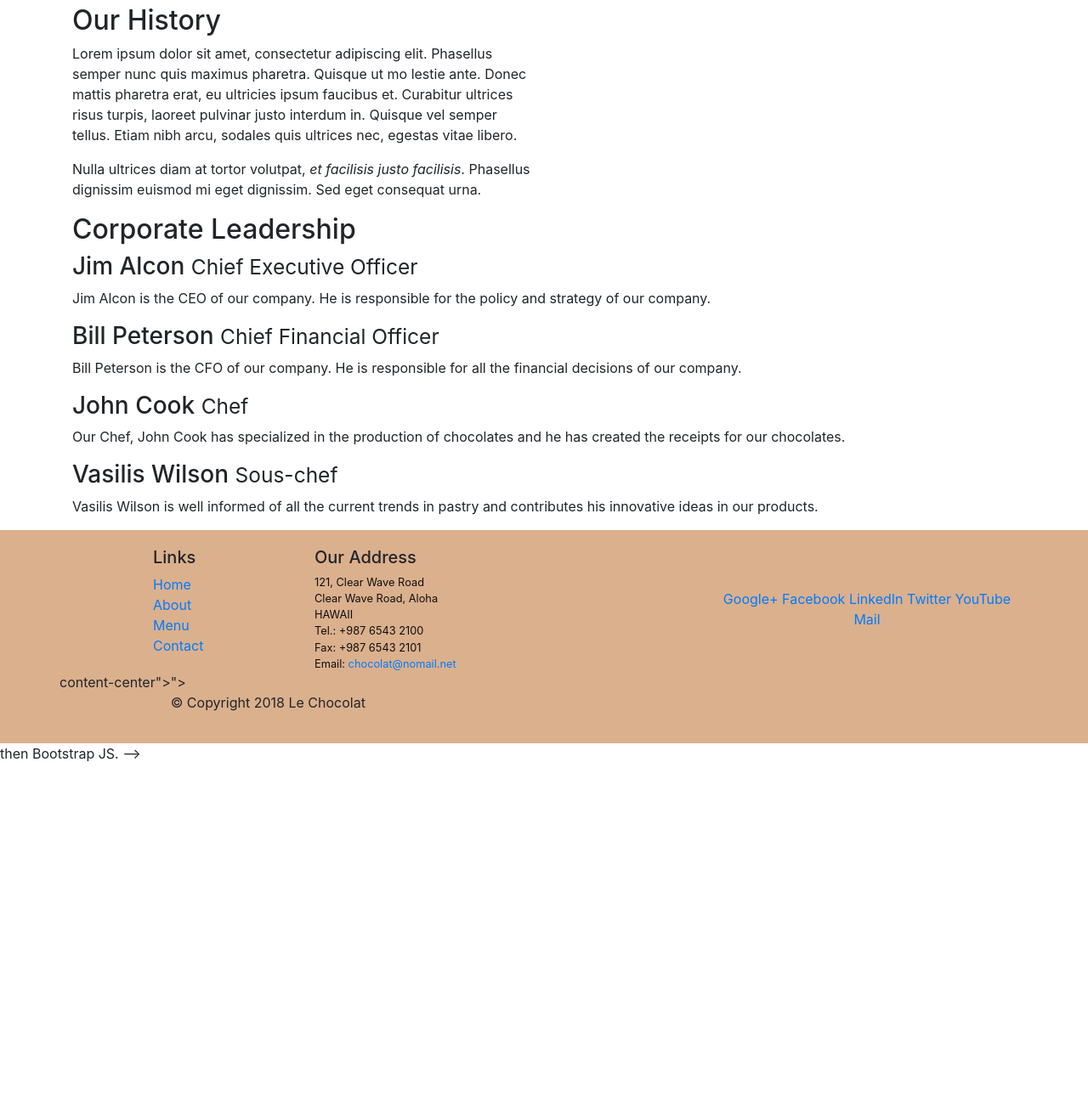
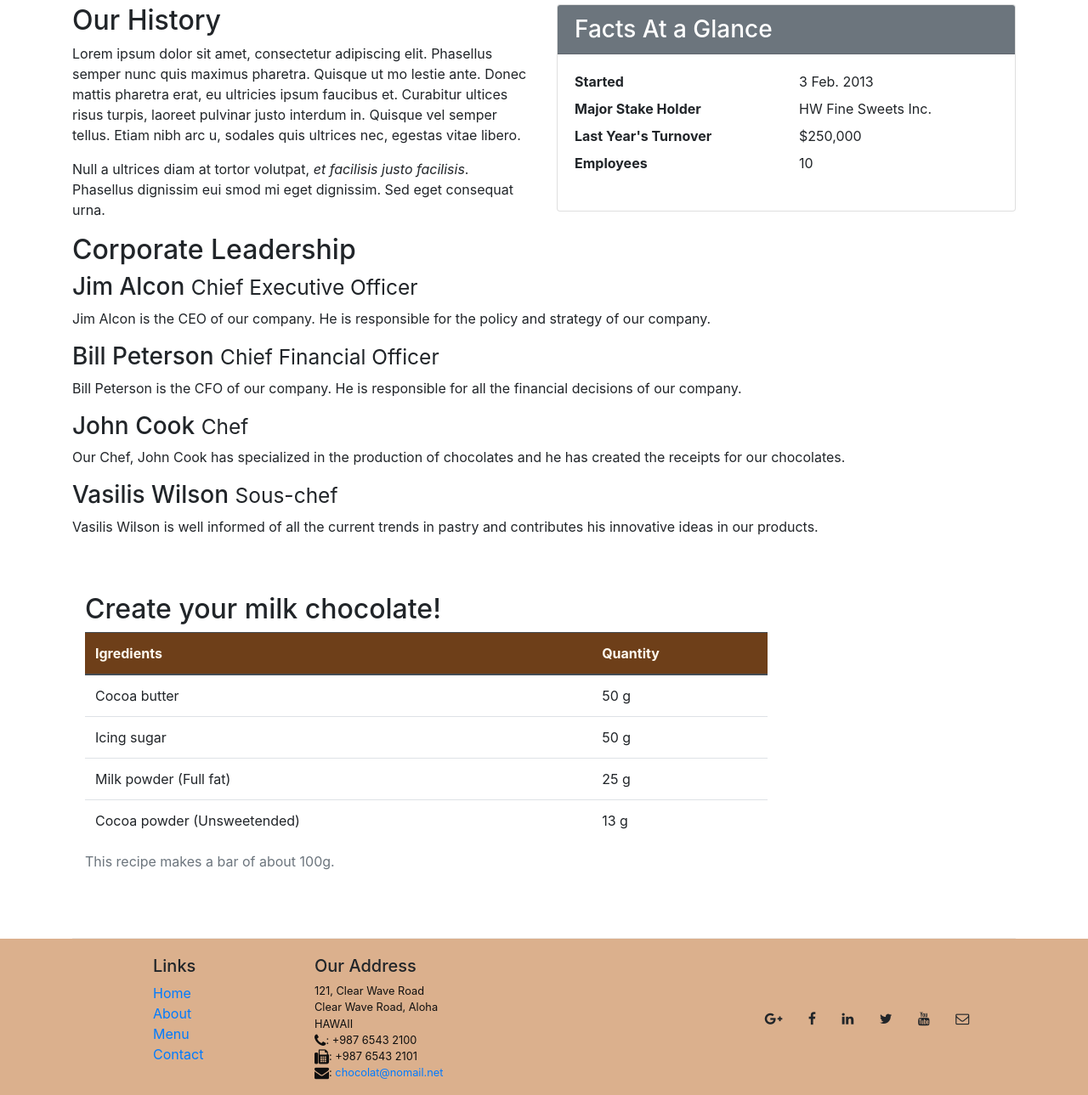
Before and after one commit to alimuzzaman764/Lechocolate, a website: page aboutus.html in a window 1280 px wide. Shown: the part 411-1700 px from the top of the page at 85% size. Before the commit the page ends 1310 px from the top, so only its background shows below. Drawn offline with nearby package versions, Linux system fonts and the light colour scheme.

Commit message:
Table and card

```diff
--- a/aboutus.html
+++ b/aboutus.html
@@ -10,6 +10,7 @@
     <meta http-equiv="x-ua-compatible" content="ie=edge">
     <!-- Bootstrap CSS -->
     <link rel="stylesheet" href="node_modules/bootstrap/dist/css/bootstrap.min.css">
+    <link rel="stylesheet" href="node_modules/font-awesome/css/font-awesome.min.css">
     <link rel="stylesheet" href="css/styles.css">
 
 </head>
@@ -23,11 +24,13 @@
             </button>
 
             <div class="collapse navbar-collapse" id="Navbar">
-                <ul class="navbar-nav">
-                    <li class="nav-item "><a class="nav-link" href="./index.html">Home</a></li>
-                    <li class="nav-item active"><a class="nav-link" href="./aboutus.html">About</a></li>
-                    <li class="nav-item"><a class="nav-link" href="#">Menu</a></li>
-                    <li class="nav-item"><a class="nav-link" href="#">Contact</a></li>
+                <ul class="navbar-nav ml-aUTO">
+                    <li class="nav-item "><a class="nav-link" href="./index.html"><span class="fa fa-home fa-lg"></span>
+                            Home</a></li>
+                    <li class="nav-item active"><a class="nav-link" href="./aboutus.html"><span class=""></span>
+                            About</a></li>
+                    <li class="nav-item"><a class="nav-link" href="#"><span class=""></span> Menu</a></li>
+                    <li class="nav-item"><a class="nav-link" href="#"><span class=""></span> Contact</a></li>
                 </ul>
             </div>
 
@@ -38,14 +41,13 @@
             <div class="row row-header">
                 <div class="col-12 col-sm-8">
                     <h1>Le Chocolat</h1>
-                    <p>We combine ex
-                        <!-- jQuery fi<!-- jQuery first, then Tether, then Bootstrap JS. -->perience with creativity to
+                    <p>We combine exPerience with creativity to
                         create innovative tastes based on classic chocolate
                         recipes. Our
-                        <!-- jQuery fi<!-- jQuery first, then Tether, then Bootstrap JS. --> creations will travel you
+                        creations will travel you
                         in the chocolate world!</p>
-                </div><!-- jQuery fi<!-- jQuery first, then Tether, then Bootstrap JS. -->
-                <div class="containe<!-- jQuery fi<!-- jQuery first, then Tether, then Bootstrap JS. -->r">
+                </div>
+                <div class="container">
                     <div class="row">
                     </div>
                     <div class="row">
@@ -57,7 +59,8 @@
     </header>
 
 
-    <div class="container"><nav aria-label="breadcrumb">
+    <div class="container">
+
 
         <nav aria-label="breadcrumb">
             <ol class="breadcrumb">
@@ -73,14 +76,38 @@
         <div class="row">
             <div class="col-12 col-sm-6">
                 <h2>Our History</h2>
-                <p>Lorem ipsum dolor sit amet, consectetur adipiscing elit. Phasellus semper nunc quis maximus pharetra.
+                <p>Lorem ipsum dolor sit amet, consectetur adipiscing elit. Phasellus semper nunc quis maximus
+                    pharetra.
                     Quisque ut mo lestie ante. Donec mattis pharetra erat, eu ultricies ipsum faucibus et. Curabitur
-                    ultrices risus turpis, laoreet pulvinar justo interdum in. Quisque vel semper tellus. Etiam nibh
-                    arcu, sodales quis ultrices nec, egestas vitae libero. </p>
-                <p>Nulla ultrices diam at tortor volutpat, <em>et facilisis justo facilisis</em>. Phasellus dignissim
-                    euismod mi eget dignissim. Sed eget consequat urna. </p>
+                    ultices risus
+                    turpis, laoreet pulvinar justo interdum in. Quisque vel semper tellus. Etiam nibh
+                    arc
+                    u, sodales quis
+                    ultrices nec, egestas vitae libero. </p>
+                <p>Null
+                    a ultrices diam
+                    at tortor volutpat, <em>et facilisis justo facilisis</em>. Phasellus dignissim
+                    eui
+                    smod mi eget
+                    dignissim. Sed eget consequat urna. </p>
             </div>
-            <div class="col col-sm">
+
+            <div class="col  col-sm">
+                    <div class="card">
+                            <h3 class="card-header bg-secondary text-white">Facts At a Glance</h3>
+                            <div class="card-body">
+                                <dl class="row">
+                                    <dt class="col-6">Started</dt>
+                                    <dd class="col-6">3 Feb. 2013</dd>
+                                    <dt class="col-6">Major Stake Holder</dt>
+                                    <dd class="col-6">HW Fine Sweets Inc.</dd>
+                                    <dt class="col-6">Last Year's Turnover</dt>
+                                    <dd class="col-6">$250,000</dd>
+                                    <dt class="col-6">Employees</dt>
+                                    <dd class="col-6">10</dd>
+                                </dl>
+                            </div>
+        </div>
             </div>
         </div>
 
@@ -89,7 +116,8 @@
             <div class="col-12">
                 <h2>Corporate Leadership</h2>
                 <h3>Jim Alcon <small>Chief Executive Officer </small></h3>
-                <p class="d-none d-md-block">Jim Alcon is the CEO of our company. He is responsible for the policy and
+                <p class="d-none d-md-block">Jim Alcon is the CEO of our company. He is responsible for the policy
+                    and
                     strategy of our company.
                 </p>
                 <h3>Bill Peterson <small>Chief Financial Officer </small></h3>
@@ -97,13 +125,50 @@
                     financial decisions of our
                     company. </p>
                 <h3>John Cook <small>Chef</small></h3>
-                <p class="d-none d-md-block">Our Chef, John Cook has specialized in the production of chocolates and he
+                <p class="d-none d-md-block">Our Chef, John Cook has specialized in the production of chocolates and
+                    he
                     has created the receipts
                     for our chocolates. </p>
                 <h3>Vasilis Wilson <small>Sous-chef </small></h3>
                 <p class="d-none d-md-block">Vasilis Wilson is well informed of all the current trends in pastry and
                     contributes his innovative
                     ideas in our products. </p>
+            </div>
+        </div>
+        <div class="row row-content">
+            <div class="col-12 col-sm-9">
+                <h2> Create your milk chocolate!</h2>
+                <div class="table-responsive">
+                    <table class="table table-hover">
+                        <caption>This recipe makes a bar of about 100g.</caption>
+                        <thead class="thead-dark">
+                            <tr>
+                                <th>Igredients</th>
+                                <th>Quantity</th>
+                            </tr>
+                        </thead>
+                        <tbody>
+                            <tr>
+                                <td>Cocoa butter</td>
+                                <td>50 g</td>
+                            </tr>
+                            <tr>
+                                <td>Icing sugar</td>
+                                <td>50 g</td>
+                            </tr>
+                            <tr>
+                                <td>Milk powder (Full fat)</td>
+                                <td>25 g</td>
+                            </tr>
+                            <tr>
+                                <td>Cocoa powder (Unsweetended)</td>
+                                <td>13 g</td>
+                            </tr>
+                        </tbody>
+                    </table>
+                </div>
+            </div>
+            <div class="col-12 col-sm-3">
             </div>
         </div>
 
@@ -129,56 +194,34 @@
                         121, Clear Wave Road<br>
                         Clear Wave Road, Aloha<br>
                         HAWAII<br>
-                        Tel.: +987 6543 2100<br>
-                        Fax: +987 6543 2101<br>
-                        Email: <a href="mailto:chocolat@nomail.net">chocolat@nomail.net</a>
+                        <i class="fa fa-phone fa-lg"></i>: +987 6543 2100 <br>
+                        <i class="fa fa-fax fa-lg"></i>: +987 6543 2101 <br>
+                        <i class="fa fa-envelope fa-lg"></i>:
+                        <a href="mailto: chocolat@nomail.net"> chocolat@nomail.net </a>
                     </address>
                 </div>
                 <div class="col-sm align-self-center">
                     <div style="text-align:center">
-                        <a href="http://google.com/+">Google+</a>
-                        <a href="http://www.facebook.com/profile.php?id=">Facebook</a>
-                        <a href="http://www.linkedin.com/in/">LinkedIn</a>
-                        <a href="http://twitter.com/">Twitter</a>
-                        <a href="http://youtube.com/">YouTube</a>
-                        <a href="mailto:">Mail</a>
+                        <a class="btn btn-social-icon btn-google-plus" href="http://google.com/+">
+                            <i class="fa fa-google-plus"></i></a>
+                        <a class="btn btn-social-icon btn-facebook" href="http://www.facebook.com/profile.php?id=">
+                            <i class="fa fa-facebook"></i></a>
+                        <a class="btn btn-social-icon btn-linkedin" href="http://www.linkedin.com/in/">
+                            <i class="fa fa-linkedin"></i></a>
+                        <a class="btn btn-social-icon btn-twitter" href="http://twitter.com/">
+                            <i class="fa fa-twitter"></i></a>
+                        <a class="btn btn-social-icon btn-youtube" href="http://youtube.com/">
+                            <i class="fa fa-youtube"></i></a>
+                        <a class="btn btn-social-icon" href="mailto:">
+                            <i class="fa fa-envelope-o"></i></a>
                     </div>
-                </div><!-- jQuery first, then Tether, then Bootstrap JS. -->
-                <script src="node_modules/jquery/dist/jquery.min.js"></script>
-                <script src="node_modules/tether/dist/js/tether.min.js"></script>
-                <script src="node_modules/popper.js/dist/umd/popper.min.js"></script>
-                <script src="node_modules/bootstrap/dist/js/bootstrap.min.js"></script>
-            </div><!-- jQuery first, then Tether, then Bootstrap JS. -->
-            <script src="node_modules/jquery/dist/jquery.min.js"></script>
-            <script src="node_modules/tether/dist/js/tether.min.js"></script>
-            <script src="node_modules/popper.js/dist/umd/popper.min.js"></script>
-            <script src="node_modules/bootstrap/dist/js/bootstrap.min.js"></script>
-            <div class="row justify-<!-- jQuery first, then Tether, then Bootstrap JS. -->
-    <script src=" node_modules/jquery/dist/jquery.min.js"> </script> <script
-                src="node_modules/tether/dist/js/tether.min.js">
-                </script>
-            <script src="node_modules/popper.js/dist/umd/popper.min.js"></script>
-            <script src="node_modules/bootstrap/dist/js/bootstrap.min.js"></script>content-center">
-            <div class="col-auto<!-- jQuery first, then Tether, then Bootstrap JS. -->
-    <script src=" node_modules/jquery/dist/jquery.min.js"> </script> <script
-                src="node_modules/tether/dist/js/tether.min.js">
-                </script>
-            <script src="node_modules/popper.js/dist/umd/popper.min.js"></script>
-            <script src="node_modules/bootstrap/dist/js/bootstrap.min.js"></script>">
-            <p>&copy; Copyright 2018 Le Chocolat</p>
-        </div>
-        </div><!-- jQuery first, then Tether, then Bootstrap JS. -->
-        <script src="node_modules/jquery/dist/jquery.min.js"></script>
-        <script src="node_modules/tether/dist/js/tether.min.js"></script>
-        <script src="node_modules/popper.js/dist/umd/popper.min.js"></script>
-        <script src="node_modules/bootstrap/dist/js/bootstrap.min.js"></script>
-        </div>
+
     </footer>
 
     <script src="node_modules/jquery/dist/jquery.min.js"></script>
     <script src="node_modules/tether/dist/js/tether.min.js"></script>
     <script src="node_modules/popper.js/dist/umd/popper.min.js"></script>
-    <script src="node_modules/bootstrap/dist/js/bootstrap.min.js"></script>then Bootstrap JS. -->
+    <script src="node_modules/bootstrap/dist/js/bootstrap.min.js"></script>
 
 </body>
 
--- a/css/styles.css
+++ b/css/styles.css
@@ -32,3 +32,8 @@ body{
 .bg-light {
     background-color: #dbb08d !important;
 }
+.table .thead-dark th{
+    color:floralwhite;
+    background-color:#6E3F19
+}
+tr:hover {background-color:#dbb08db0!important}
--- a/package.json
+++ b/package.json
@@ -10,7 +10,10 @@
   },
   "author": "",
   "license": "ISC",
-    "devDependencies": {
+  "devDependencies": {
     "lite-server": "^2.2.2"
+  },
+  "dependencies": {
+    "font-awesome": "^4.7.0"
   }
 }
```
Also changed, not shown: index.html (+43 -15 lines). Lines whose indentation alone changed are shown as unchanged.
